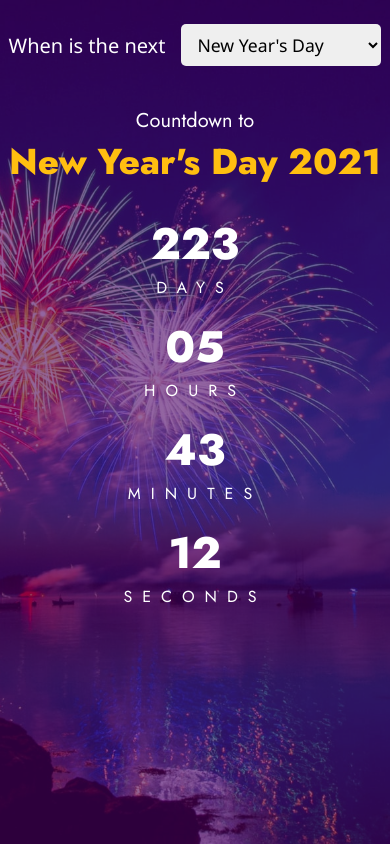
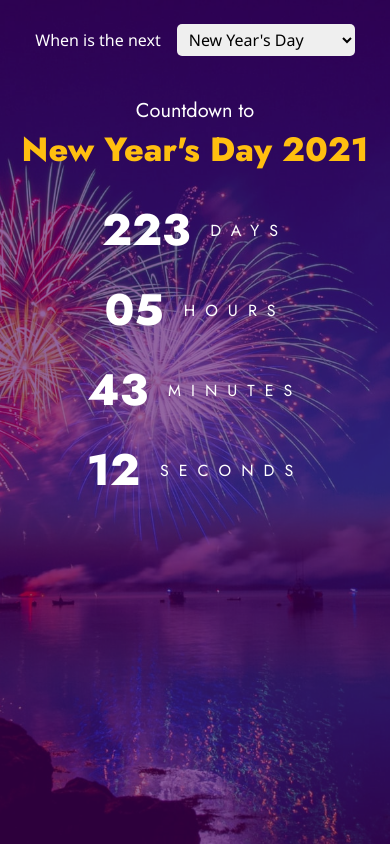
Before and after one commit to CategoryCory/holiday-countdown, a plain HTML site: page index.html in a window 390 px wide. Drawn offline with Linux system fonts and the light colour scheme.

Commit message:
Improve mobile appearance

```diff
--- a/style.css
+++ b/style.css
@@ -116,17 +116,28 @@ small {
 }
 
 @media screen and (max-width: 775px) {
+    .holiday-selection select {
+        padding: 0.25rem 0.5rem;
+        font-size: 1em;
+    }
+
+    .holiday-selection p {
+        margin-right: 1rem;
+        font-size: 1em;
+    }
+
     body {
         justify-content: start;
         padding-top: 1.5rem;
     }
 
     h1 {
-        font-size: 2.25em;
+        font-size: 2.1em;
     }
 
     h2 {
         font-size: 2.75em;
+        margin-right: 1.25rem;
     }
 
     small {
@@ -143,6 +154,8 @@ small {
     }
 
     .time-block {
+        flex-direction: row;
+        width: 100%;
         margin: 0.5rem 0;
     }
 }
```
